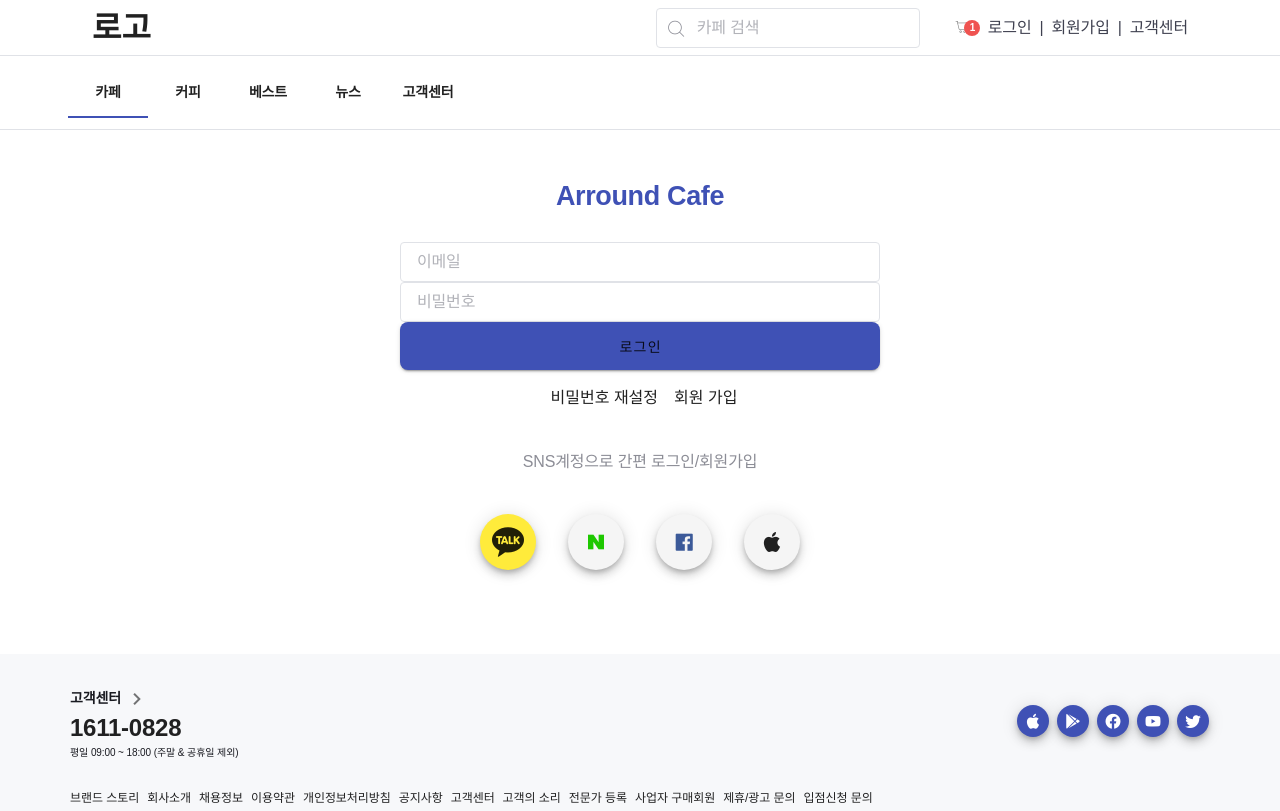
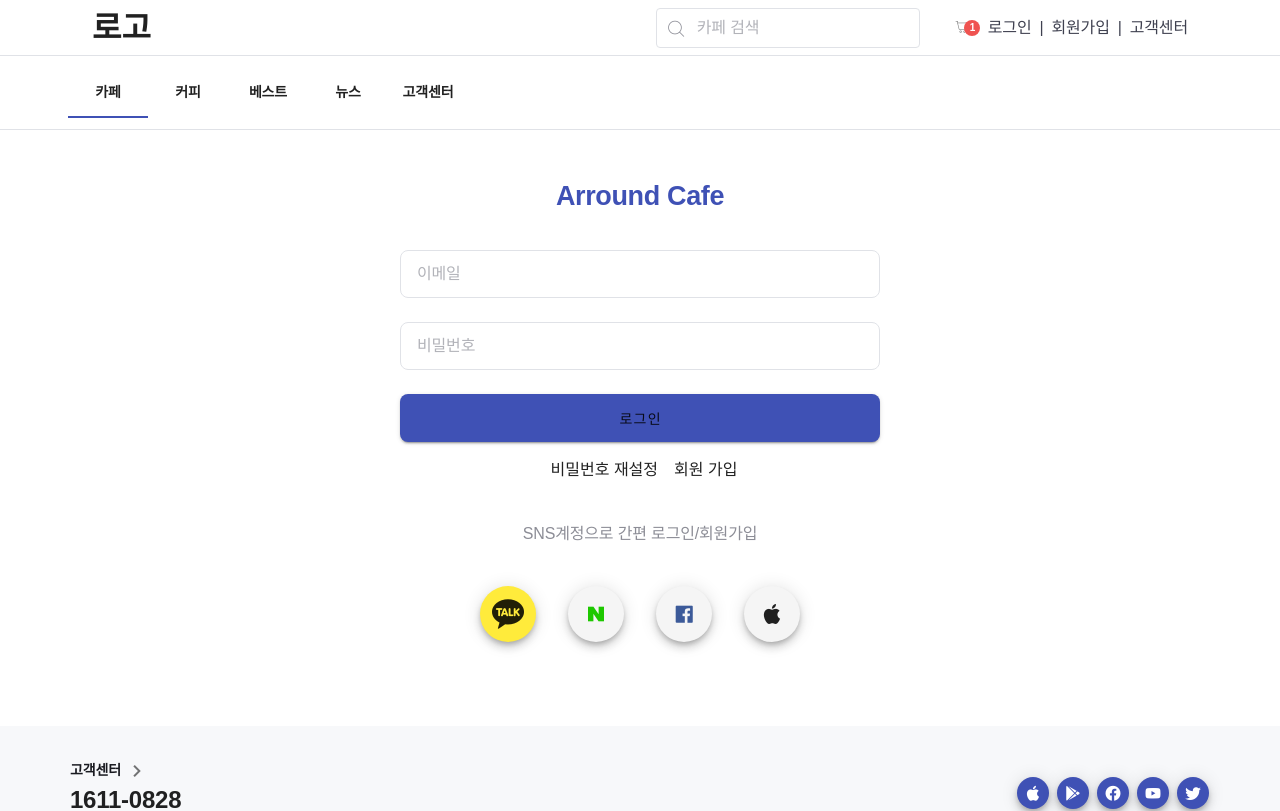
Before and after one commit to sknyuki/AroundCafe, a Vue app in the folder cafefront/around_cafe/: page /login in a window 1280 px wide. Shown: the top 811 px of the page. Built offline with nearby package versions, Linux system fonts and the light colour scheme.

Commit message:
✅ Add forms.scss, router, prettierrc

```diff
--- a/cafefront/around_cafe/src/assets/scss/_common.scss
+++ b/cafefront/around_cafe/src/assets/scss/_common.scss
@@ -11,6 +11,8 @@
 @import "~@/assets/scss/components/gallery/swiper";
 
 @import "~@/assets/scss/components/account/login";
+@import "~@/assets/scss/components/account/password";
+@import "~@/assets/scss/components/account/sign";
 
 //Layouts
 @import "~@/assets/scss/layouts/FooterLayout";
--- a/cafefront/around_cafe/src/assets/scss/modules/_forms.scss
+++ b/cafefront/around_cafe/src/assets/scss/modules/_forms.scss
@@ -28,6 +28,15 @@
   @extend %form-base;
 }
 
+.account-input {
+  .form-input {
+    margin-bottom: 24px;
+    height: 48px !important;
+    margin-top: 8px;
+    border-radius: 8px;
+  }
+}
+
 // NOTE: Input
 .input-group {
   position: relative;
--- a/cafefront/around_cafe/src/router/index.js
+++ b/cafefront/around_cafe/src/router/index.js
@@ -5,6 +5,10 @@
 // Account 회원
 import SignUpPage from "../views/account/SignUpPage.vue"
 import LoginPage from "../views/account/LoginPage.vue"
+import PasswordPage from "../views/account/PasswordPage.vue"
+
+// Policy 정책
+import UsePolicyPage from "../views/policy/UsePolicyPage.vue"
 
 Vue.use(VueRouter)
 
@@ -24,6 +28,16 @@
     name: "LoginPage",
     component: LoginPage,
   },
+  {
+    path: "/password",
+    name: "PasswordPage",
+    component: PasswordPage,
+  },
+  {
+    path: "/usepolicy",
+    name: "UsePolicyPage",
+    component: UsePolicyPage,
+  },
 ]
 
 const router = new VueRouter({
```
Also changed, not shown: 1 other file (tests, documents, lock files or other folders).
